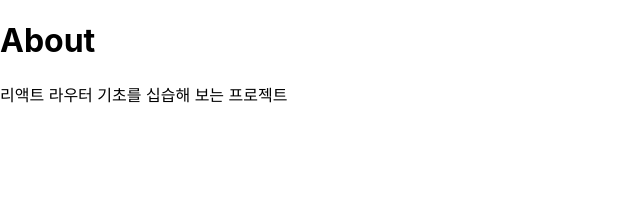
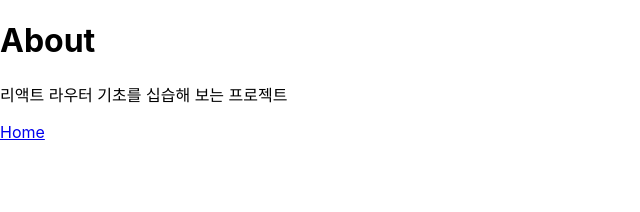
Before and after one commit to parkgeonwoong/study-reacts, a React (Create React App) app: page /about in a window 1280 px wide. Shown: the top 212 px of the page, without its empty margins (0-640 px from the left). Built offline with nearby package versions, Linux system fonts and the light colour scheme.

Commit message:
Link component

```diff
--- a/src/About.js
+++ b/src/About.js
@@ -1,8 +1,11 @@
+import { Link } from "react-router-dom"
+
 const About = () => {
     return (
         <div>
             <h1>About</h1>
             <p>리액트 라우터 기초를 십습해 보는 프로젝트 </p>
+            <Link to='/'>Home</Link>
         </div>
     )
 }
--- a/src/Home.js
+++ b/src/Home.js
@@ -1,9 +1,12 @@
+import { Link } from "react-router-dom";
+
 const Home = () => {
 
     return (
         <div>
             <h1>Home</h1>
             <p>홈, 가장 먼저 보여주는 페이지 </p>
+            <Link to="/about">About</Link>
         </div>
     )
 }
```
Also changed, not shown: 1 other file (tests, documents, lock files or other folders).
